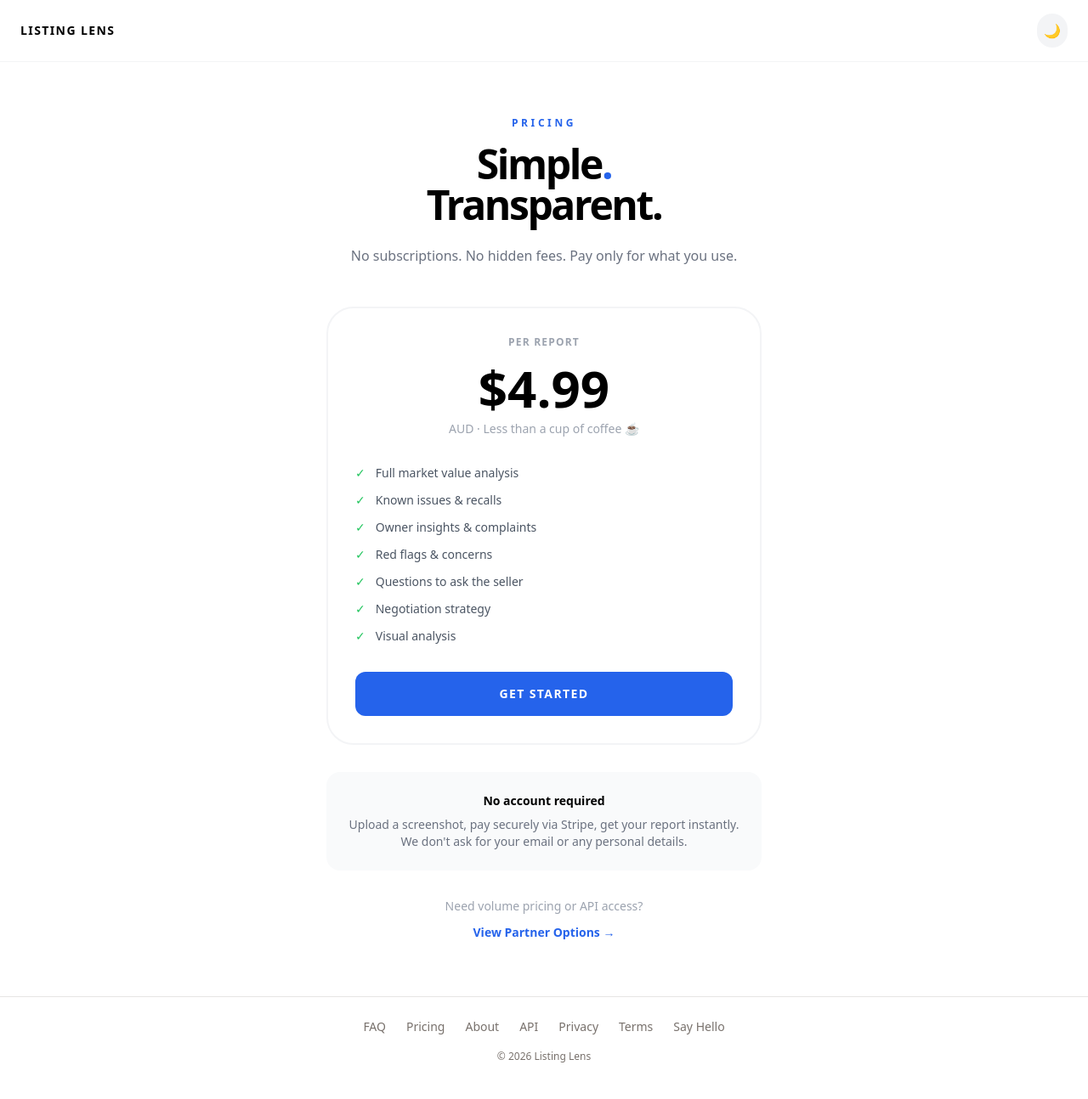
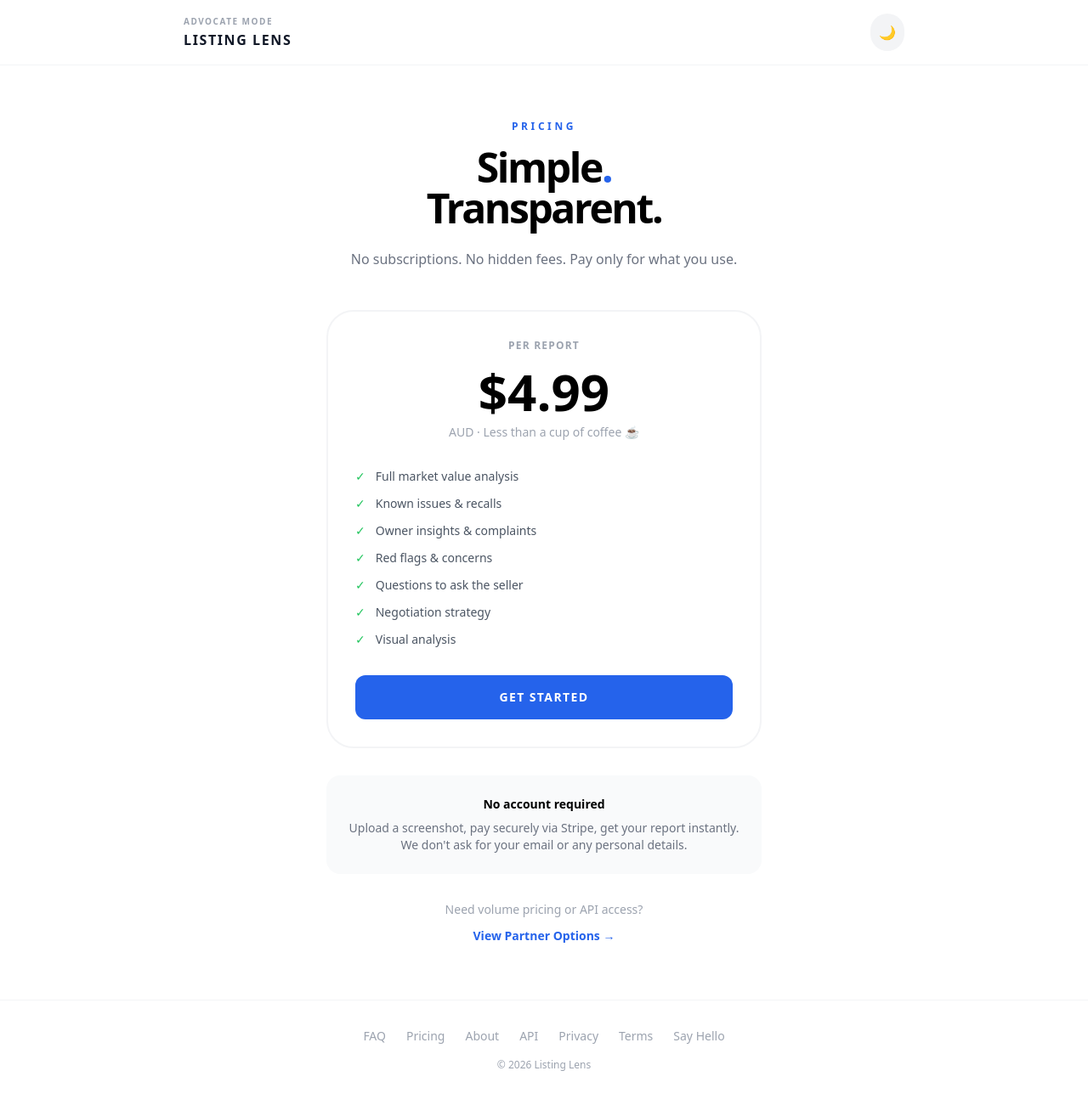
Before and after one commit to 1973Studio/listinglens-production, a Next.js app: page /pricing in a window 1280 px wide. Shown: the whole page at 85% size. Built offline with nearby package versions, Linux system fonts and the light colour scheme.

Commit message:
Update page.tsx

```diff
--- a/app/pricing/page.tsx
+++ b/app/pricing/page.tsx
@@ -5,22 +5,29 @@ import React, { useState } from 'react';
 export default function Pricing() {
   const [darkMode, setDarkMode] = useState(false);
 
-  const cardBg = darkMode ? '#18181b' : '#ffffff';
-  const border = darkMode ? '#27272a' : '#e7e5e4';
-  const muted = darkMode ? '#a1a1aa' : '#78716c';
-
   return (
     <div className={`min-h-screen ${darkMode ? 'bg-gray-900' : 'bg-white'} flex flex-col selection:bg-blue-100 transition-colors duration-300`}>
 
       {/* HEADER */}
-      <header className={`sticky top-0 ${darkMode ? 'bg-gray-900/90' : 'bg-white/90'} backdrop-blur-sm border-b ${darkMode ? 'border-gray-800' : 'border-gray-100'} px-6 py-4 flex justify-between items-center z-40`}>
-        <a href="/" className="flex items-center gap-3">
-          <span className={`text-sm font-black tracking-widest uppercase ${darkMode ? 'text-white' : ''}`}>LISTING LENS</span>
-        </a>
-        <div className="flex items-center gap-3">
+      <header
+        className={`sticky top-0 z-50 ${
+          darkMode ? 'bg-gray-900/95' : 'bg-white/95'
+        } backdrop-blur-sm border-b ${
+          darkMode ? 'border-gray-800' : 'border-gray-100'
+        }`}
+      >
+        <div className="max-w-4xl mx-auto px-6 py-4 flex items-center justify-between">
+          <a href="/" className="flex flex-col gap-0.5 group transition-opacity hover:opacity-70">
+            <span className={`text-[10px] font-bold uppercase tracking-[0.15em] ${darkMode ? 'text-gray-500' : 'text-gray-400'}`}>
+              Advocate Mode
+            </span>
+            <span className={`text-base font-black uppercase tracking-[0.1em] ${darkMode ? 'text-white' : 'text-gray-900'}`}>
+              LISTING LENS
+            </span>
+          </a>
           <button
             onClick={() => setDarkMode(!darkMode)}
-            className={`p-2 rounded-full transition-all ${darkMode ? 'bg-gray-800 text-yellow-400' : 'bg-gray-100 text-gray-600'}`}
+            className={`p-2.5 rounded-full transition-all ${darkMode ? 'bg-gray-800 text-yellow-400 hover:bg-gray-700' : 'bg-gray-100 text-gray-600 hover:bg-gray-200'}`}
             aria-label="Toggle dark mode"
           >
             {darkMode ? '☀️' : '🌙'}
@@ -83,9 +90,9 @@ export default function Pricing() {
       </main>
 
       {/* FOOTER */}
-      <footer style={{ backgroundColor: cardBg, borderTop: '1px solid ' + border, padding: '24px 0' }}>
-        <div style={{ maxWidth: 800, margin: '0 auto', padding: '0 16px' }}>
-          <div style={{ display: 'flex', justifyContent: 'center', flexWrap: 'wrap', gap: 24, fontSize: 14 }}>
+      <footer className={`border-t ${darkMode ? 'border-gray-800 bg-gray-900' : 'border-gray-100 bg-white'} py-8`}>
+        <div className="max-w-4xl mx-auto px-6">
+          <nav className="flex justify-center flex-wrap gap-6 mb-4">
             {[
               { label: 'FAQ', href: '/faq' },
               { label: 'Pricing', href: '/pricing' },
@@ -95,10 +102,16 @@ export default function Pricing() {
               { label: 'Terms', href: '/terms' },
               { label: 'Say Hello', href: '/contact' },
             ].map(l => (
-              <a key={l.label} href={l.href} style={{ color: muted, textDecoration: 'none' }}>{l.label}</a>
+              <a
+                key={l.label}
+                href={l.href}
+                className={`text-sm font-medium transition-colors ${darkMode ? 'text-gray-500 hover:text-gray-300' : 'text-gray-400 hover:text-gray-600'}`}
+              >
+                {l.label}
+              </a>
             ))}
-          </div>
-          <p style={{ textAlign: 'center', fontSize: 12, marginTop: 16, color: muted }}>
+          </nav>
+          <p className={`text-center text-xs ${darkMode ? 'text-gray-600' : 'text-gray-400'}`}>
             © 2026 Listing Lens
           </p>
         </div>
```
